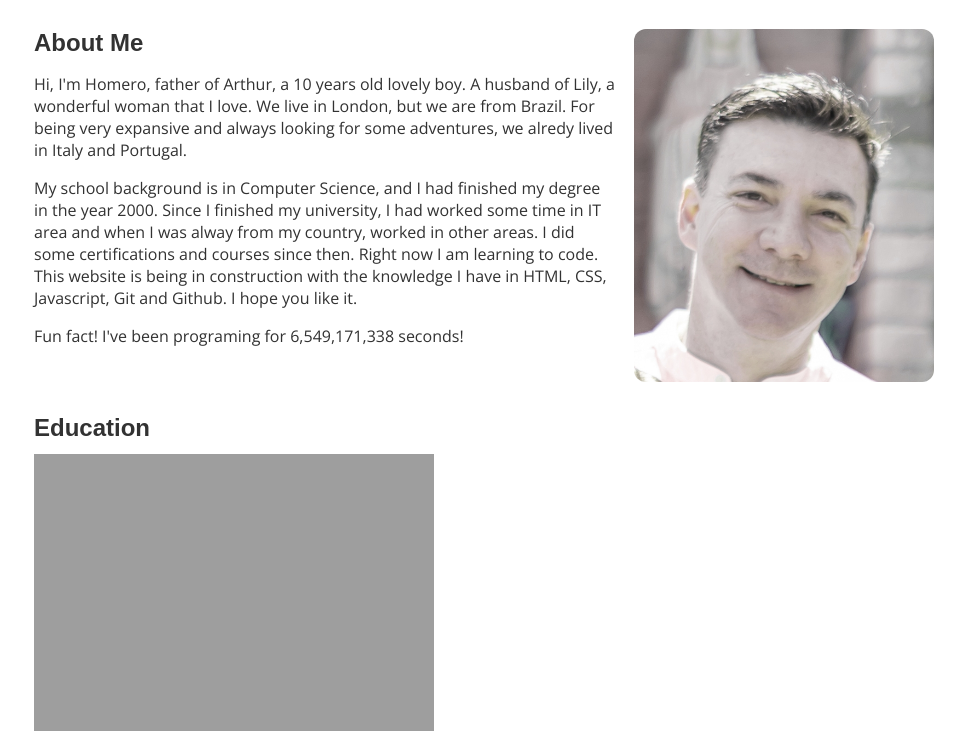
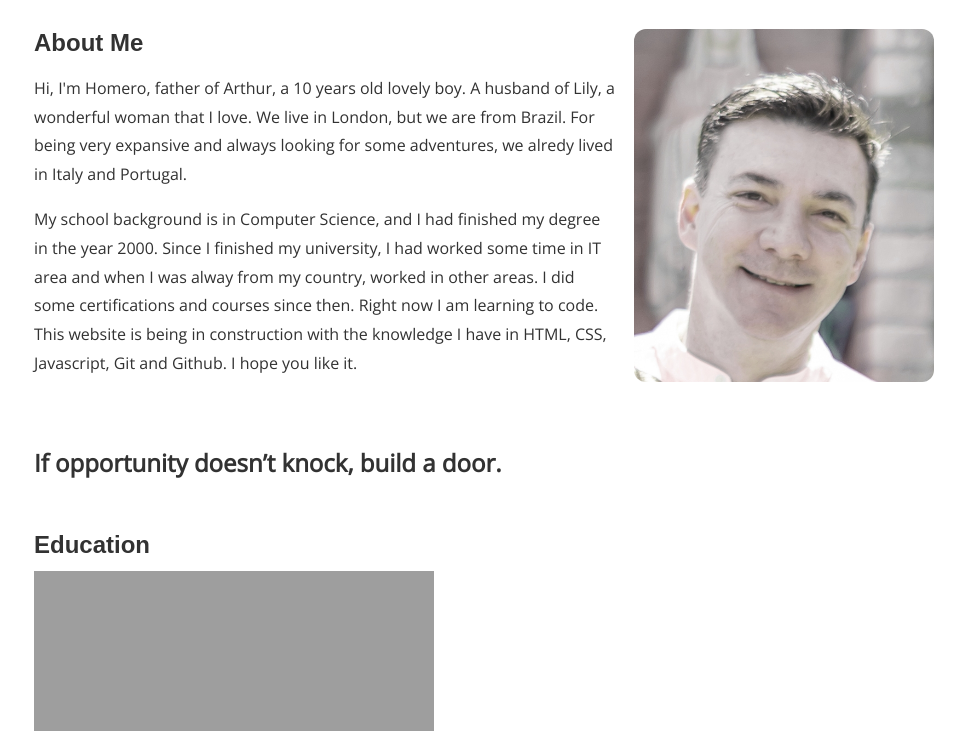
Before and after one commit to homeroteodoro/personal-portfolio-website, a plain HTML site: page index.html in a window 1280 px wide. Shown: the part 57-788 px from the top of the page, without its empty margins (156-1121 px from the left). Drawn offline with nearby package versions, Linux system fonts and the light colour scheme; a web font is replaced by a local one.

Commit message:
Add javascript okay.

```diff
--- a/index.html
+++ b/index.html
@@ -6,6 +6,7 @@
         <title>My Portfolio</title>
         <link rel="stylesheet" href="./styles.css" />
         <link rel="stylesheet" href="./all.min.css" />
+
       </head>
 
     <body>
@@ -40,18 +41,19 @@
                 to code. This website is being in construction with the knowledge
                 I have in HTML, CSS, Javascript, Git and Github. I hope you like it.
             </p>
-            <p>
-                Fun fact! I've been programing for
-                <span id="time-container">0</span> seconds!
-              </p>
 
-            </div>
+        </div>
+        <div>
             <img
             src="pictures/Homero.jpg"
             alt="A photo of Homero Teodoro"
             class="portrait"
             />
         </div>
+        </section>
+
+        <section id="positive">
+            <h1><span id="phrase">Phrase here</span></h1>
         </section>
 
         <section id="education">
@@ -106,23 +108,15 @@
         </section>
         </main>
 
+        <script type="text/javascript" src="script.js"></script>
+
         <footer>
             <p class="text-center">Copyright @2023 | Designed by <a href="#">Homero Teodoro</a></p>
         </footer>
+
+
     </body>
-    <script>
-        const timeContainer = document.getElementById("time-container");
-        const BIRTH_DAY = "12-10-1815";
-        const BIRTH_DAY_DATE = new Date(BIRTH_DAY);
-        const intlNumberFormatter = new Intl.NumberFormat("en-US");
 
-        setInterval(() => {
-          const now = new Date();
-          const difference = Math.floor(
-            (now.getTime() - BIRTH_DAY_DATE.getTime()) / 1000
-          );
 
-          timeContainer.innerText = intlNumberFormatter.format(difference);
-        }, 1000);
-      </script>
+
 </html>
--- /dev/null
+++ b/script.js
@@ -0,0 +1,35 @@
+const listPhrases = ['You only fail when you stop trying.',
+                    'Do it now. Sometimes "later" becomes "never".',
+                    'The power of imagination makes us infinite.',
+                    'The best way to predict the future is to invent it.',
+                    'Don’t count the days, make the days count.',
+                    'The best dreams happen when you’re awake.',
+                    'The only goal you can’t accomplish is the one you don’t go after.',
+                    'If there is no struggle, there is no progress.',
+                    'Always do your best. What you plant now, you will harvest tomorrow.',
+                    'Keep your eyes on the stars, and your feet on the ground.',
+                    'If opportunity doesn’t knock, build a door.',
+                    'Excuses are for people who don’t want it bad enough.',
+                    'If you want to achieve greatness, stop asking for permission.',
+                    'When you do what you fear the most, then you can do anything.',
+                    'Doubt kills more dreams than failure ever will.',
+                    'You cannot have a positive life and a negative mind.',
+                    'A day of worry is more exhausting than a week of work.',
+                    'The measure of who we are is what we do with what we have.',
+                    'Success is not final, failure is not fatal: it is the courage to continue that counts.',
+                    "If you can’t explain it simply, you don't understand it well enough."];
+
+
+function mixedMessage() {
+
+    const getRandNum = oneOfThreeArrays => {
+        return Math.floor(Math.random() * oneOfThreeArrays.length);
+    };
+
+    let phrase = listPhrases[getRandNum(listPhrases)];
+
+    document.getElementById("phrase").innerHTML = (`${phrase}`);
+    //console.log(`${phrase}`)
+};
+
+mixedMessage();
--- a/styles.css
+++ b/styles.css
@@ -74,6 +74,10 @@ nav {
   margin-right: var(--spacing-3);
 }
 
+.about-me-text-container {
+  line-height: 1.8em;
+}
+
 .education-image {
   width: 50%;
 }
```
